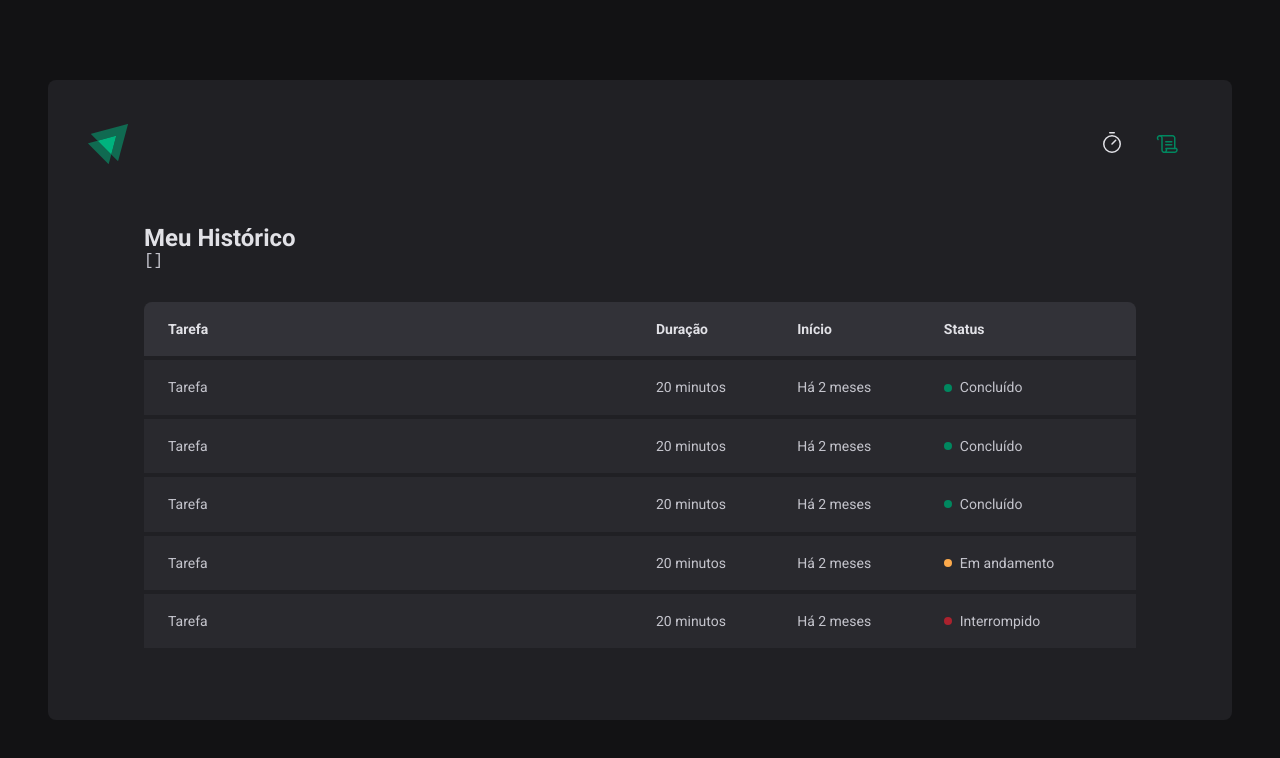
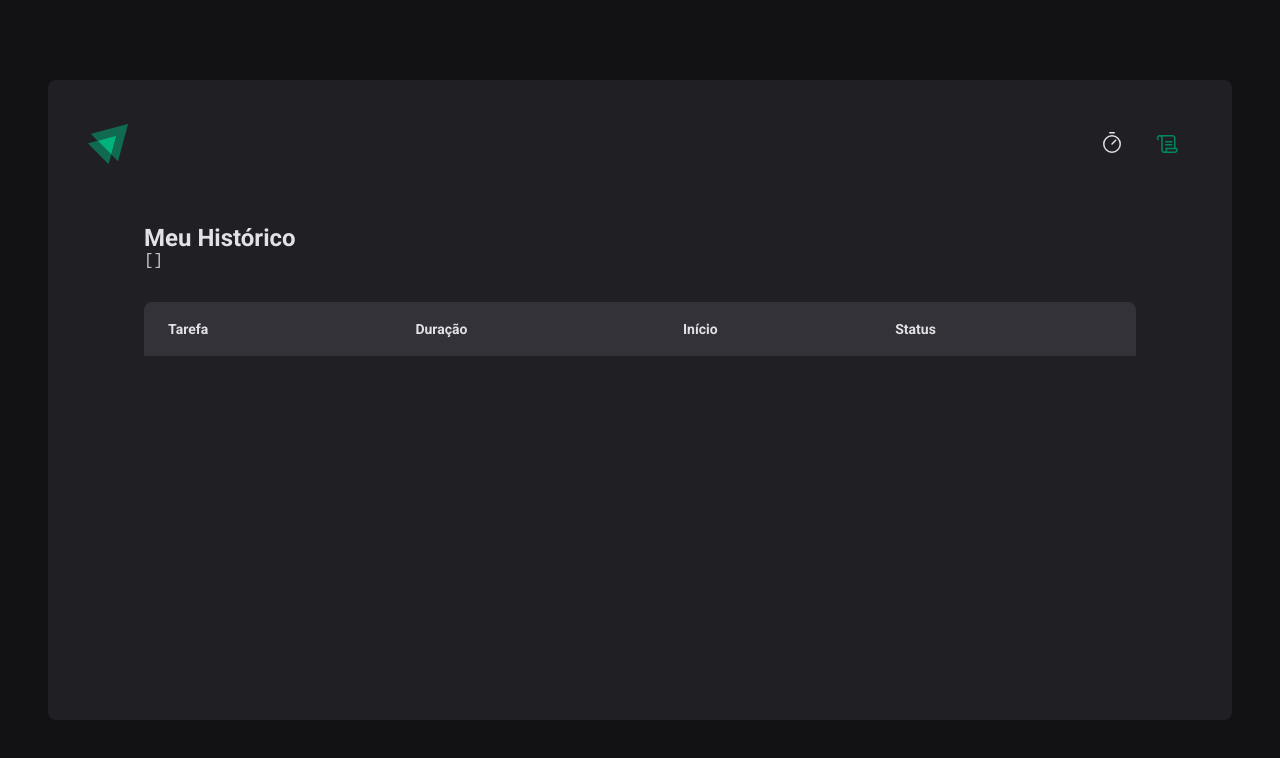
Before and after one commit to m4rcaoferole/pomodoro-timer, a React (Vite) app: page /history in a window 1280 px wide. Shown: the top 758 px of the page. Built offline with nearby package versions, Linux system fonts and the light colour scheme.

Commit message:
feat: format date ptbr

```diff
--- a/src/pages/History/history.tsx
+++ b/src/pages/History/history.tsx
@@ -1,4 +1,6 @@
 import { useContext } from 'react'
+import { formatDistanceToNow } from 'date-fns'
+import ptBR from 'date-fns/locale/pt-BR'
 import { CyclesContext } from '../../contexts/CyclesContext'
 import { HistoryContainer, HistoryList, Status } from './styles'
 
@@ -22,49 +24,33 @@ export function History() {
             </tr>
           </thead>
           <tbody>
-            <tr>
-              <td>Tarefa</td>
-              <td>20 minutos</td>
-              <td>Há 2 meses</td>
-              <td>
-                <Status statusColor="green">Concluído</Status>
-              </td>
-            </tr>
-            <tr>
-              <td>Tarefa</td>
-              <td>20 minutos</td>
-              <td>Há 2 meses</td>
-              <td>
-                <Status statusColor="green">Concluído</Status>
-              </td>
-            </tr>
+            {cycles.map((cycle) => {
+              return (
+                <tr key={cycle.id}>
+                  <td>{cycle.task}</td>
+                  <td>{cycle.minutesAmount} minutos</td>
+                  <td>
+                    {formatDistanceToNow(cycle.startDate, {
+                      addSuffix: true,
+                      locale: ptBR,
+                    })}
+                  </td>
+                  <td>
+                    {cycle.finishedDate && (
+                      <Status statusColor="green">Concluído</Status>
+                    )}
 
-            <tr>
-              <td>Tarefa</td>
-              <td>20 minutos</td>
-              <td>Há 2 meses</td>
-              <td>
-                <Status statusColor="green">Concluído</Status>
-              </td>
-            </tr>
+                    {cycle.interruptedDate && (
+                      <Status statusColor="red">Interrompido</Status>
+                    )}
 
-            <tr>
-              <td>Tarefa</td>
-              <td>20 minutos</td>
-              <td>Há 2 meses</td>
-              <td>
-                <Status statusColor="yellow">Em andamento</Status>
-              </td>
-            </tr>
-
-            <tr>
-              <td>Tarefa</td>
-              <td>20 minutos</td>
-              <td>Há 2 meses</td>
-              <td>
-                <Status statusColor="red">Interrompido</Status>
-              </td>
-            </tr>
+                    {!cycle.finishedDate && !cycle.interruptedDate && (
+                      <Status statusColor="yellow">Em andamento</Status>
+                    )}
+                  </td>
+                </tr>
+              )
+            })}
           </tbody>
         </table>
       </HistoryList>
```
